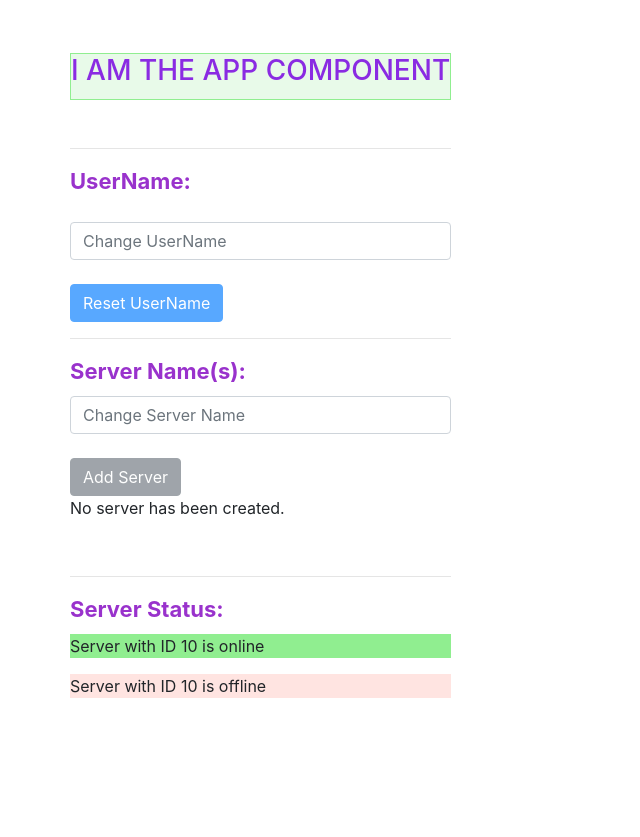
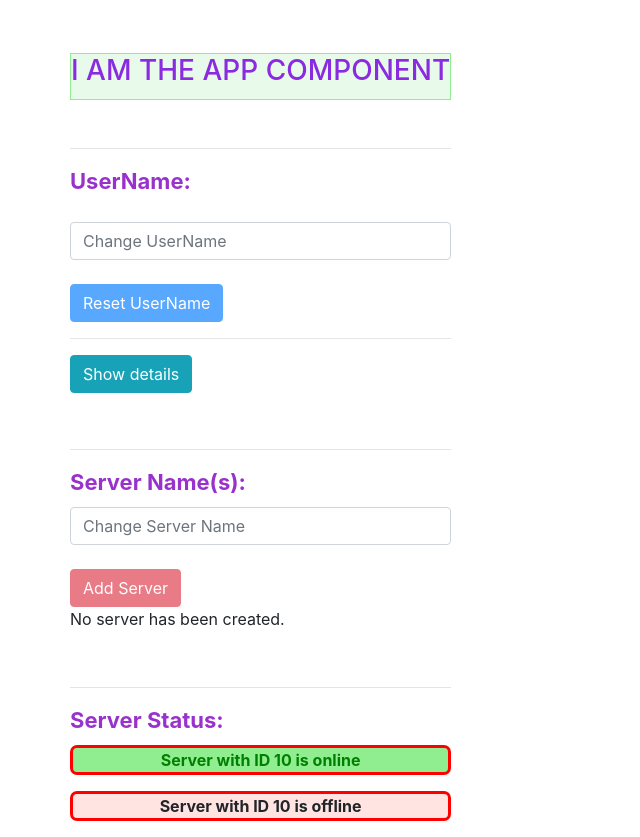
Before and after one commit to dtbradfield/angularPracticeApp1, an Angular app: page / in a window 1280 px wide. Shown: the whole page, without its empty margins (0-640 px from the left). Before the commit the page ends 800 px from the top, so only its background shows below. Built offline with nearby package versions, Linux system fonts and the light colour scheme.

Commit message:
used ngFor ngIf ngClass and ngStyle along with data binding to make a button that hides and shows infor and logs to the page every time the button is pressed and makes text white with blue bg if more than 5 times pressed

```diff
--- a/src/app/server/server.component.html
+++ b/src/app/server/server.component.html
@@ -1,3 +1,3 @@
-<p [ngStyle]="{backgroundColor: getColor()}">
+<p [ngStyle]="{backgroundColor: getColor()}" [ngClass]="{online: serverStatus === 'online'}" class="server-status-style">
     {{'Server'}} with ID {{ serverId }} is {{ getServerStatus() }}
 </p>
--- a/src/app/server/server.component.ts
+++ b/src/app/server/server.component.ts
@@ -2,12 +2,27 @@ import { Component } from '@angular/core';
 
 @Component({
     selector: 'app-server',
-    templateUrl: './server.component.html'
+    templateUrl: './server.component.html',
+    styles: [`
+        .online {
+            color: green;
+            font-weight: bolder;
+            border: 3px solid green;
+            border-radius: 7px;
+        }
+        .server-status-style {
+            font-weight: bold;
+            border: 3px solid red;
+            border-radius: 7px;
+            text-align: center;
+        }
+
+    `]
 })
 
 export class ServerComponent {
     serverId: number = 10;
-    serverStatus: string = 'Offline';
+    serverStatus: string = 'offline';
     constructor() {
         this.serverStatus = Math.random() > 0.5 ? 'online' : 'offline';
     }
--- a/src/app/servers/servers.component.css
+++ b/src/app/servers/servers.component.css
@@ -3,3 +3,12 @@ label {
     font-weight: bold;
     font-size: 22px;
 }
+
+ul li {
+    text-align: center;
+}
+
+.white-text {
+    color: white;
+    font-weight: bolder;
+}
--- a/src/app/servers/servers.component.html
+++ b/src/app/servers/servers.component.html
@@ -12,13 +12,28 @@
 
 <hr>
 
+<p *ngIf="detailsShow">THIS IS THE WORST GAME OF THRONES SPOILER EVER!<br>GAHHHHHH HIDE ME OH NO!</p>
+
+<button class="btn btn-info" (click)="onDetails()">{{detailsAction}} details</button>
+
+<ul>
+    <li *ngFor="let buttonPress of logDetailsButtonPresses"
+    [ngStyle]="{backgroundColor: buttonPress >= 5 ? 'blue' : 'transparent'}"
+    [ngClass]="{'white-text': buttonPress >= 5}">
+        You pressed it {{buttonPress}} times. Coward.</li>
+</ul>
+
+<br>
+
+<hr>
+
 <label>Server Name(s):</label>
 
 <input type="text" class="form-control" [(ngModel)]="serverName" placeholder="Change Server Name">
 
 <br>
 
-<button class="btn btn-secondary" [disabled]="serverName === ''" (click)="onCreateServer()">Add Server</button>
+<button class="btn btn-danger" [disabled]="serverName === ''" (click)="onCreateServer()">Add Server</button>
 
 <p *ngIf="serverCreated; else noServer">Server was created, server name is {{serverName}}</p>
 <ng-template #noServer>
@@ -33,6 +48,4 @@
 
 <br>
 
-<app-server></app-server>
-
-<app-server></app-server>
+<app-server *ngFor="let server of servers"></app-server>
--- a/src/app/servers/servers.component.ts
+++ b/src/app/servers/servers.component.ts
@@ -10,12 +10,35 @@ export class ServersComponent implements OnInit {
   serverName = '';
   userName = '';
   serverCreated = false;
+  servers = ['Testserver', 'Testserver 2'];
+  detailsAction = 'Show';
+  detailsShow = false;
+  logDetailsButtonPresses = [];
+
+
+  getButtonLogColor() {
+    this.logDetailsButtonPresses >= 5 ? 'blue' : 'transparent';
+  }
+
+
+  onDetails() {
+    if ( this.detailsShow === false ) {
+      this.detailsAction = 'Hide';
+      this.detailsShow = true;
+      this.logDetailsButtonPresses.push(this.logDetailsButtonPresses.length + 1);
+    } else {
+        this.detailsAction = 'Show';
+        this.detailsShow = false;
+        this.logDetailsButtonPresses.push(this.logDetailsButtonPresses.length + 1);
+    }
+  }
 
   ngOnInit() {
   }
 
   onCreateServer() {
     this.serverCreated = true;
+    this.servers.push(this.serverName);
     this.serverCreationStatus = 'Server was created! Server Name: ' + this.serverName;
   }
 
```
